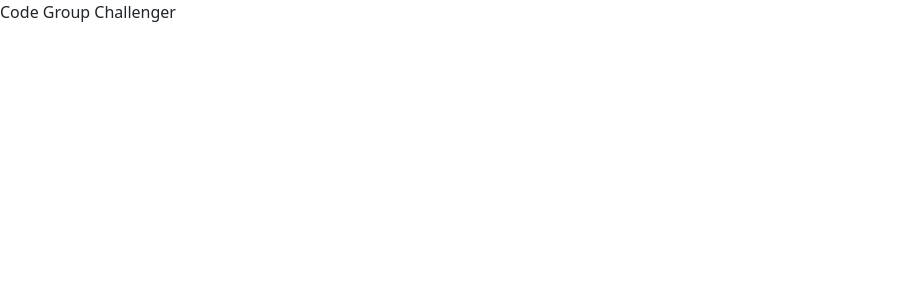
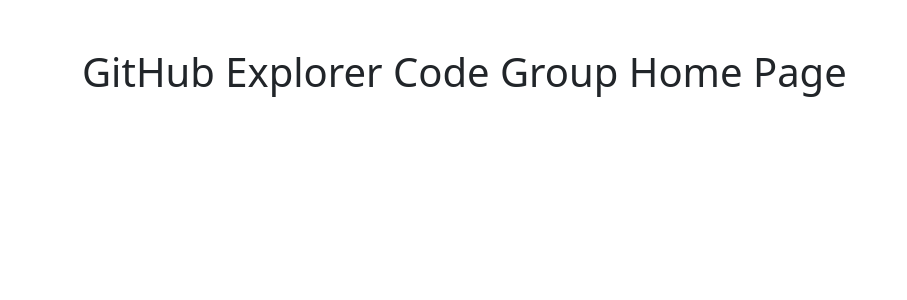
Before and after one commit to evertoncruz/github-explorer-code-group, a React (Vite) app: page / in a window 1280 px wide. Shown: the top 300 px of the page, without its empty margins (0-907 px from the left). Built offline with nearby package versions, Linux system fonts and the light colour scheme.

Commit message:
created home page base

```diff
--- a/src/App.tsx
+++ b/src/App.tsx
@@ -1,11 +1,11 @@
 import { BrowserRouter, Routes, Route } from 'react-router-dom'
+import HomePage from './pages/HomePage'
 
 export default function App() {
   return (
     <BrowserRouter>
       <Routes>
-        <Route path="/" element={<main>Code Group Challenger</main>} />
-        <Route path="/test" element={<main>TESTE</main>} />
+        <Route path="/" element={<HomePage />} />
       </Routes>
     </BrowserRouter>
   )
--- /dev/null
+++ b/src/pages/HomePage.tsx
@@ -0,0 +1,8 @@
+export default function HomePage() {
+
+  return (
+    <div className="container mt-5">
+      <h1>GitHub Explorer Code Group Home Page</h1>
+    </div>
+  )
+}
```
